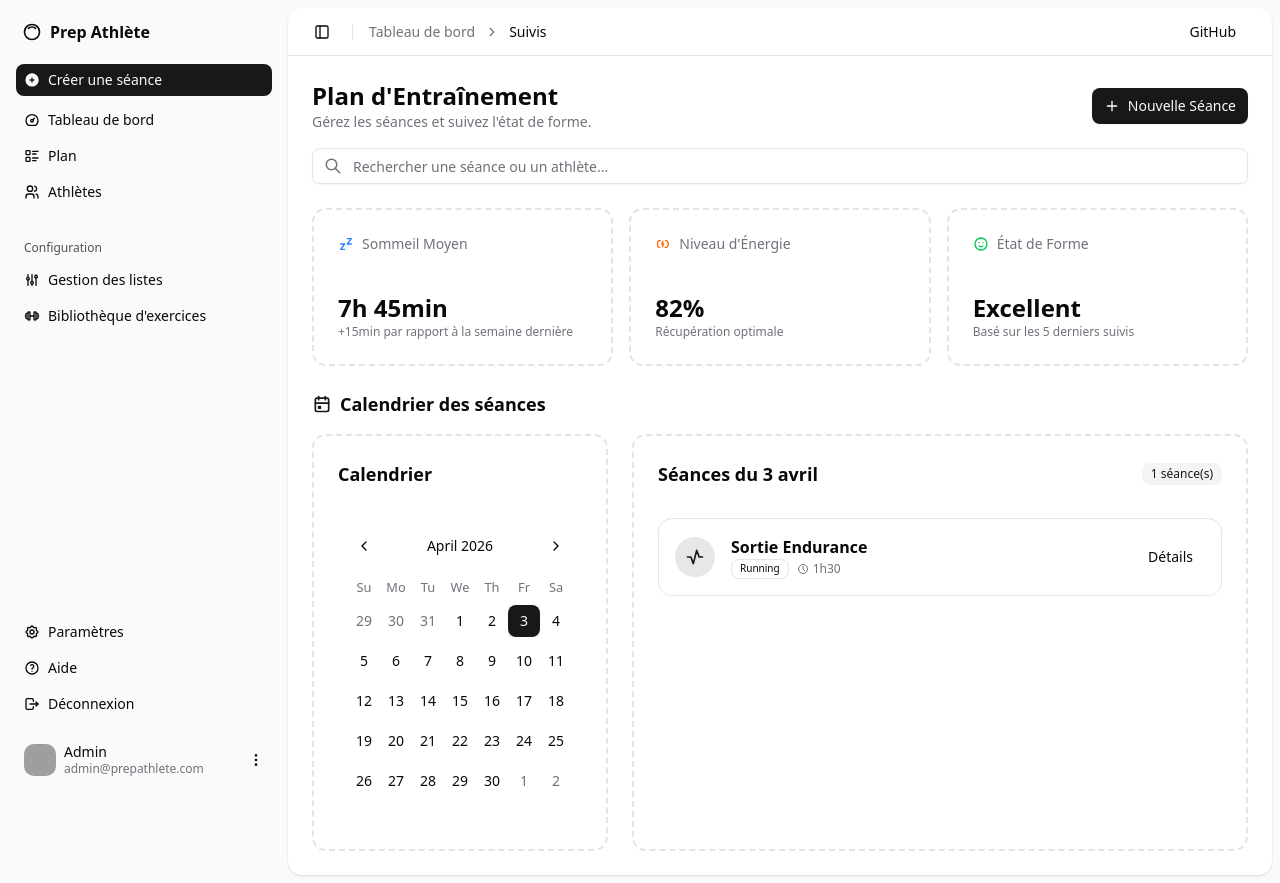
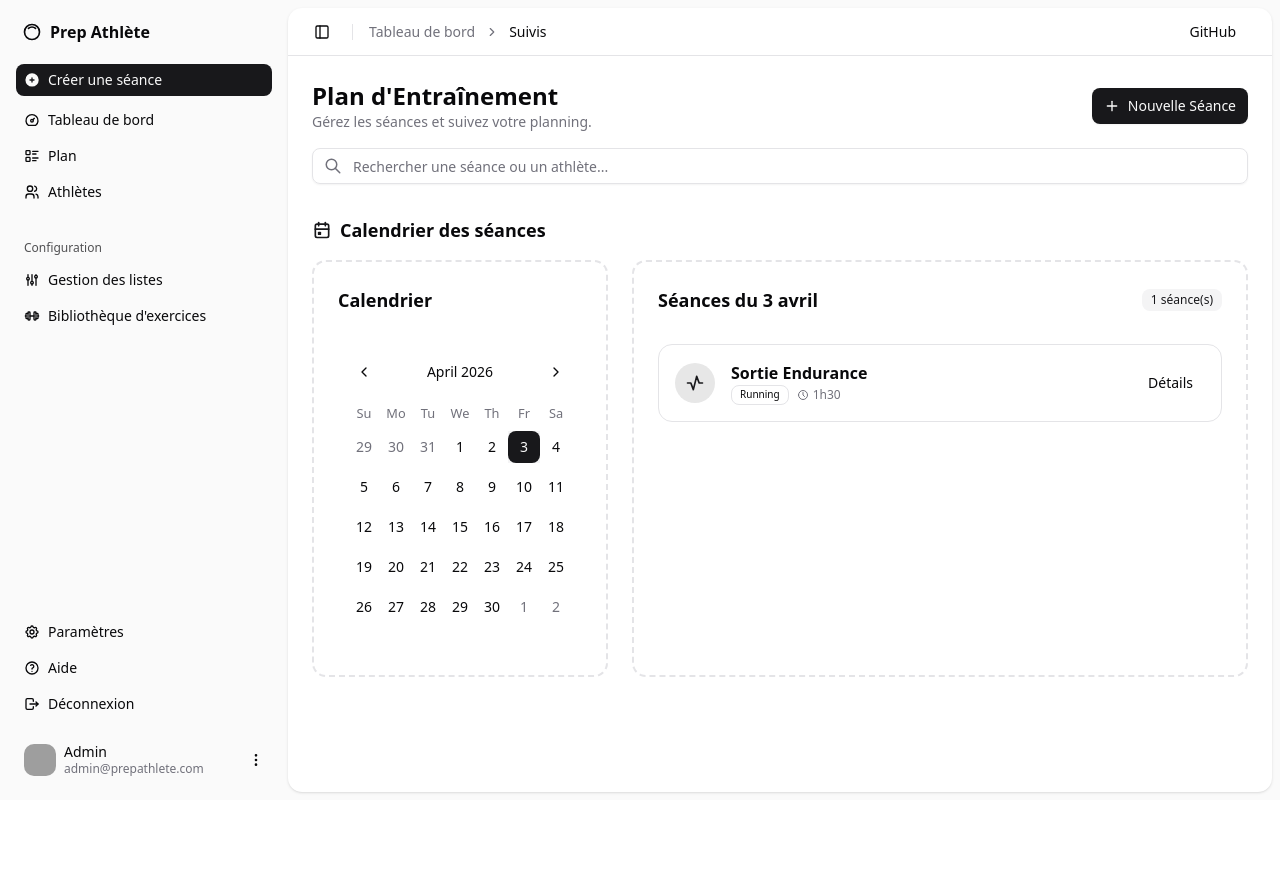
Before and after one commit to lliolla/coach-connect, a Next.js app in the folder frontend/: page /suivis in a window 1280 px wide. After the commit the page ends 800 px from the top, so only its background shows below. Built offline with nearby package versions, Linux system fonts and the light colour scheme; grey boxes are pictures that could not be loaded.

Commit message:
feat: remove wellness cards from Plan page

```diff
--- a/frontend/app/suivis/page.jsx
+++ b/frontend/app/suivis/page.jsx
@@ -11,11 +11,7 @@ import {
 import { Button } from "@/components/ui/button"
 import { Input } from "@/components/ui/input"
 import { CalendarView } from "@/components/seance/calendar-view"
-import { Card, CardContent, CardHeader, CardTitle } from "@/components/ui/card"
 import {
-  IconZzz,
-  IconBatteryCharging,
-  IconMoodSmile,
   IconPlus,
   IconSearch,
   IconCalendarEvent
@@ -38,7 +34,7 @@ export default function PlanPage() {
           <div className="flex items-center justify-between">
             <div>
               <h1 className="text-2xl font-bold">Plan d'Entraînement</h1>
-              <p className="text-muted-foreground text-sm">Gérez les séances et suivez l'état de forme.</p>
+              <p className="text-muted-foreground text-sm">Gérez les séances et suivez votre planning.</p>
             </div>
             <Button className="gap-2" asChild>
               <Link href="/sessions/new">
@@ -58,45 +54,8 @@ export default function PlanPage() {
             />
           </div>
 
-          {/* Wellness Stats - Row */}
-          <div className="grid grid-cols-1 md:grid-cols-3 gap-4 mt-2">
-            <Card className="border-dashed border-2 shadow-none">
-              <CardHeader className="pb-2">
-                <CardTitle className="text-sm font-medium text-muted-foreground flex items-center gap-2">
-                  <IconZzz size={16} className="text-blue-500" /> Sommeil Moyen
-                </CardTitle>
-              </CardHeader>
-              <CardContent>
-                <div className="text-2xl font-bold">7h 45min</div>
-                <p className="text-xs text-muted-foreground">+15min par rapport à la semaine dernière</p>
-              </CardContent>
-            </Card>
-            <Card className="border-dashed border-2 shadow-none">
-              <CardHeader className="pb-2">
-                <CardTitle className="text-sm font-medium text-muted-foreground flex items-center gap-2">
-                  <IconBatteryCharging size={16} className="text-orange-500" /> Niveau d'Énergie
-                </CardTitle>
-              </CardHeader>
-              <CardContent>
-                <div className="text-2xl font-bold">82%</div>
-                <p className="text-xs text-muted-foreground">Récupération optimale</p>
-              </CardContent>
-            </Card>
-            <Card className="border-dashed border-2 shadow-none">
-              <CardHeader className="pb-2">
-                <CardTitle className="text-sm font-medium text-muted-foreground flex items-center gap-2">
-                  <IconMoodSmile size={16} className="text-green-500" /> État de Forme
-                </CardTitle>
-              </CardHeader>
-              <CardContent>
-                <div className="text-2xl font-bold">Excellent</div>
-                <p className="text-xs text-muted-foreground">Basé sur les 5 derniers suivis</p>
-              </CardContent>
-            </Card>
-          </div>
-
           {/* Calendar and Sessions Section */}
-          <div className="mt-2">
+          <div className="mt-4">
             <div className="flex items-center gap-2 mb-4">
               <IconCalendarEvent size={20} className="text-primary" />
               <h2 className="text-lg font-semibold">Calendrier des séances</h2>
```
